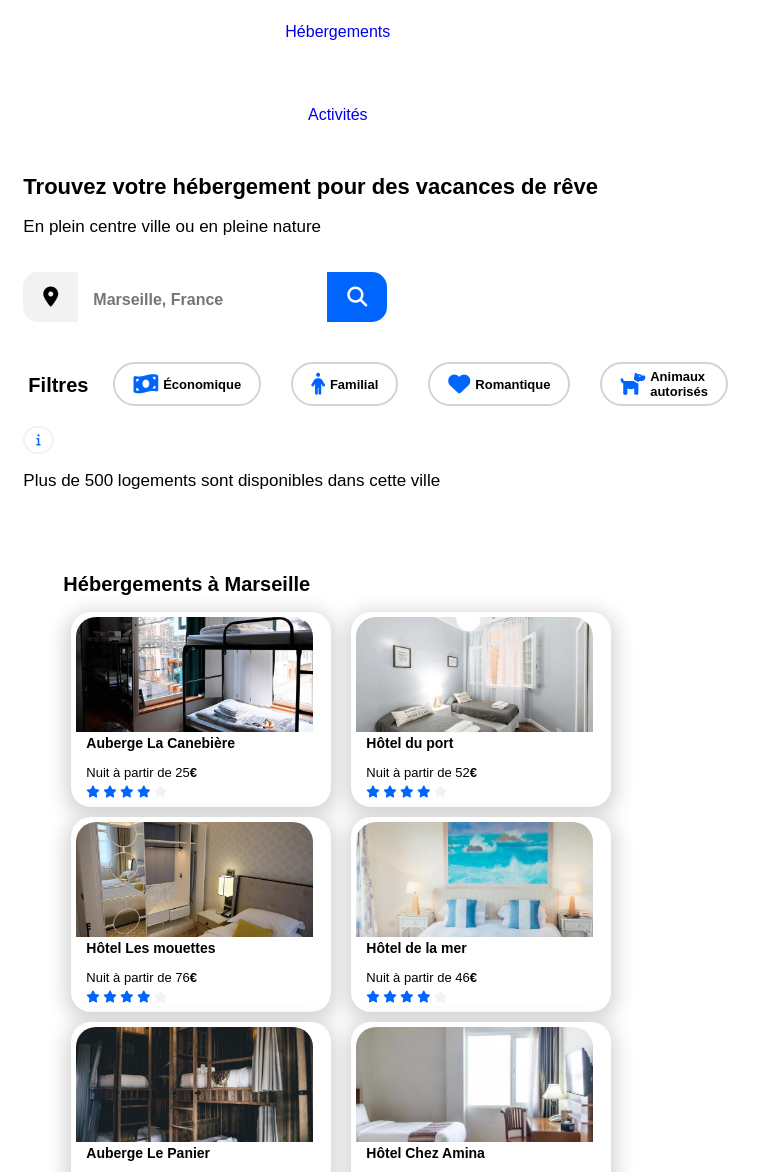
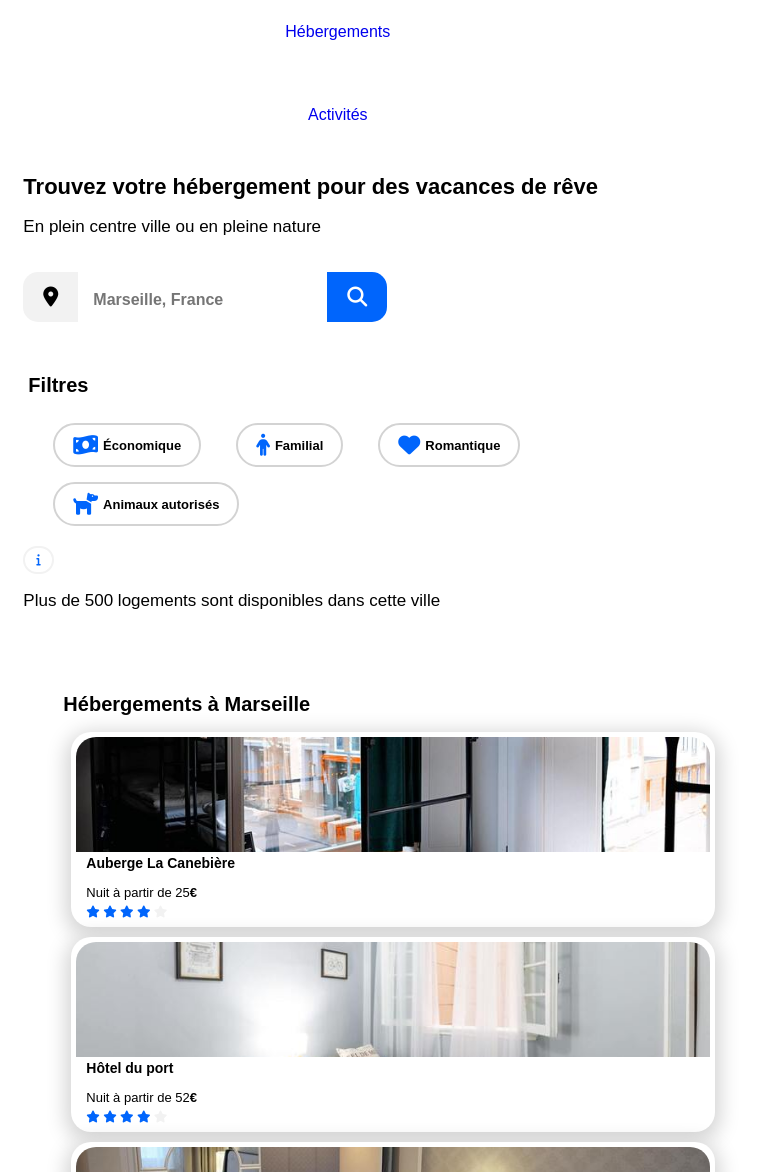
Before and after one commit to Zohraa-B/Projet2, a plain HTML site: page index.html in a window 768 px wide. Shown: the part 90-1262 px from the top of the page. Drawn offline with Linux system fonts and the light colour scheme; a web font is replaced by a local one.

Commit message:
update marseille

```diff
--- a/css/styles.css
+++ b/css/styles.css
@@ -249,21 +249,8 @@ h2{
 .filtres {
    display: flex;
    flex-wrap: wrap;
+   gap: 5px;
    padding: 5px;
-}
-
-@media screen and (max-width:768px){
-    .filtres{
-        display: flex;
-        flex-wrap: wrap;
-}
-}
-
-@media screen and (min-width:768px) and (max-width:992px){
-    .filtres{
-        display: flex;
-        flex-wrap: nowrap;
-}
 }
 
 .filtres1 {
@@ -280,6 +267,7 @@ h2{
 }
 
 .filtres1 span{
+    display: block;
     word-break: keep-all;
 }
 
@@ -393,12 +381,17 @@ margin-top: 30px;
     flex-wrap: wrap;
 }
 
+.marseille a{
+    width: 33%;
+}
+
 /*Cards*/
 .card{
     background-color: white;
-    width: 87%;
+    width: calc(100% - 48px);
     height: 205px;
     padding-left: 5px;
+    padding-right: 5px;
     padding-top: 5px;
     border-radius: 20px;
     margin-right: 30px;
@@ -410,8 +403,12 @@ margin-top: 30px;
 @media screen and (max-width:768px){
     .card{
         margin-bottom: 10px;
-        width: 91%;
+
 }
+    .marseille a {
+        width: 100%;
+    }
+
 }
 
 @media (min-width:768px) and (max-width:992px){
@@ -446,21 +443,9 @@ margin-top: 30px;
 
 .himg{
     border-radius: 20px 20px 0 0;
-    width: 255px;
+    width: 100%;
     height: 115px;
     object-fit: cover;
-}
-
-@media screen and (max-width:768px){
-    .himg{
-        width: 355px;
-    }
-}
-
-@media (min-width:768px)  and (max-width:992px){
-    .himg{
-        width: 237px;
-    }
 }
 
 /*étoiles*/
```
